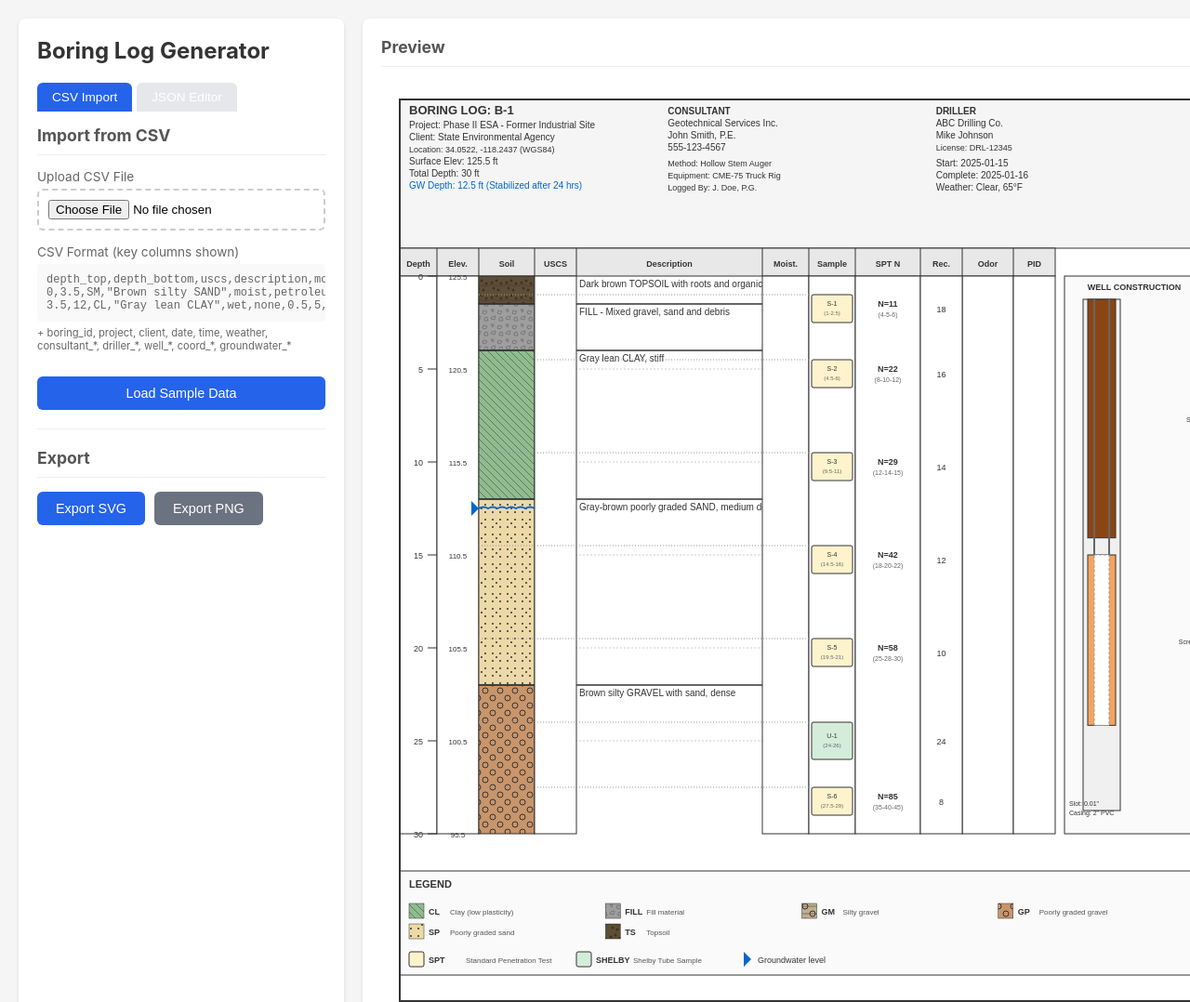
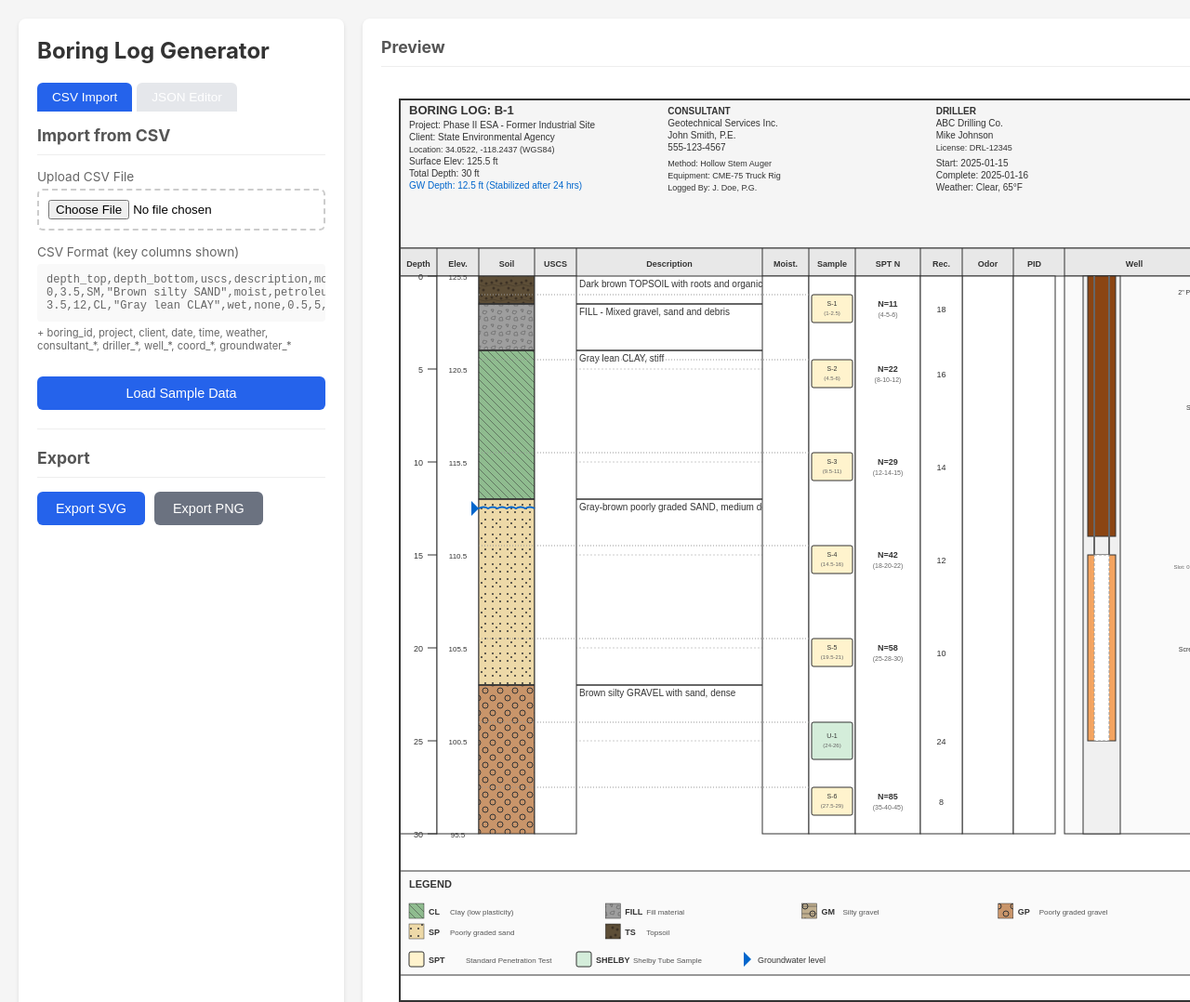
Before and after one commit to 29thfloor/soil-log-generator, a plain HTML site: page index.html in a window 1280 px wide. Shown: the top 1078 px of the page at 93% size. Drawn offline with Linux system fonts and the light colour scheme.

Commit message:
Fix well diagram to span full depth matching soil columns
- Well diagram now aligns with depth scale (full height)
- Added 'Well' column header in header row
- Repositioned well component labels to side annotations
- Casing and slot size labels positioned near their components

```diff
--- a/boring-log.js
+++ b/boring-log.js
@@ -114,7 +114,7 @@ class BoringLog {
 
     // Render components
     this.renderHeader(mainGroup, columnsWidth + wellSpace);
-    this.renderColumnHeaders(mainGroup, headerHeight - 30);
+    this.renderColumnHeaders(mainGroup, headerHeight - 30, hasWellData);
     this.renderDepthScale(mainGroup, headerHeight, graphicHeight, totalDepth);
     this.renderSoilLayers(mainGroup, headerHeight, graphicHeight, totalDepth);
     this.renderSamples(mainGroup, headerHeight, totalDepth);
@@ -605,16 +605,18 @@ class BoringLog {
     }
   }
 
-  renderColumnHeaders(parent, y) {
-    const { colors } = this.config;
+  renderColumnHeaders(parent, y, hasWellData = false) {
+    const { colors, wellPanelWidth } = this.config;
     const columns = this.activeColumns;
     let x = 0;
+    const columnsWidth = Object.values(columns).reduce((sum, col) => sum + col.width, 0);
+    const totalWidth = columnsWidth + (hasWellData ? wellPanelWidth + 10 : 0);
 
     // Header row background
     const headerRow = document.createElementNS('http://www.w3.org/2000/svg', 'rect');
     headerRow.setAttribute('x', '0');
     headerRow.setAttribute('y', y);
-    headerRow.setAttribute('width', Object.values(columns).reduce((sum, col) => sum + col.width, 0));
+    headerRow.setAttribute('width', totalWidth);
     headerRow.setAttribute('height', '30');
     headerRow.setAttribute('fill', '#e8e8e8');
     headerRow.setAttribute('stroke', colors.border);
@@ -639,6 +641,25 @@ class BoringLog {
       parent.appendChild(label);
 
       x += col.width;
+    }
+
+    // Well column header if well data exists
+    if (hasWellData) {
+      const wellX = columnsWidth + 10;
+      const sep = document.createElementNS('http://www.w3.org/2000/svg', 'line');
+      sep.setAttribute('x1', wellX);
+      sep.setAttribute('y1', y);
+      sep.setAttribute('x2', wellX);
+      sep.setAttribute('y2', y + 30);
+      sep.setAttribute('stroke', colors.border);
+      parent.appendChild(sep);
+
+      const label = this.createText('Well', wellX + wellPanelWidth / 2, y + 20, {
+        fontSize: '9px',
+        fontWeight: 'bold',
+        textAnchor: 'middle'
+      });
+      parent.appendChild(label);
     }
   }
 
@@ -973,7 +994,7 @@ class BoringLog {
     const { colors, wellPanelWidth, depthScale } = this.config;
     const { well, boring } = this.data;
 
-    // Panel background
+    // Panel background - full height to match soil columns
     const panelBg = document.createElementNS('http://www.w3.org/2000/svg', 'rect');
     panelBg.setAttribute('x', startX);
     panelBg.setAttribute('y', startY);
@@ -983,21 +1004,13 @@ class BoringLog {
     panelBg.setAttribute('stroke', colors.border);
     parent.appendChild(panelBg);
 
-    // Panel title
-    const title = this.createText('WELL CONSTRUCTION', startX + wellPanelWidth / 2, startY + 15, {
-      fontSize: '9px',
-      fontWeight: 'bold',
-      textAnchor: 'middle'
-    });
-    parent.appendChild(title);
-
-    // Well diagram area
+    // Well diagram area - spans full height to align with depth scale
     const diagramX = startX + 20;
     const diagramWidth = 40;
-    const diagramTop = startY + 25;
-    const diagramHeight = height - 50;
+    const diagramTop = startY;
+    const diagramHeight = height;
 
-    // Calculate positions based on depths
+    // Calculate positions based on depths - now aligns with soil column depths
     const getY = (depth) => diagramTop + (depth / totalDepth) * diagramHeight;
 
     // Draw borehole
@@ -1089,23 +1102,29 @@ class BoringLog {
     casingRight.setAttribute('stroke-width', '2');
     parent.appendChild(casingRight);
 
-    // Well details text
-    const detailsY = startY + height - 20;
-    let detailLine = 0;
+    // Well details as side labels
+    const labelX = startX + wellPanelWidth - 5;
 
+    // Casing label near top
     if (well.casingDiameter) {
-      const casingText = this.createText(`Casing: ${well.casingDiameter}" ${well.casingMaterial || ''}`, startX + 5, detailsY - (detailLine * 10), {
-        fontSize: '7px'
+      const casingY = casingTop + 20;
+      const casingText = `${well.casingDiameter}" ${well.casingMaterial || ''}`;
+      const casingLabel = this.createText(casingText, labelX, casingY, {
+        fontSize: '7px',
+        textAnchor: 'end'
       });
-      parent.appendChild(casingText);
-      detailLine++;
+      parent.appendChild(casingLabel);
     }
 
-    if (well.screenSlotSize) {
-      const slotText = this.createText(`Slot: ${well.screenSlotSize}"`, startX + 5, detailsY - (detailLine * 10), {
-        fontSize: '7px'
+    // Slot size label near screen
+    if (well.screenSlotSize && well.screenTop !== undefined) {
+      const slotY = getY(well.screenTop) + 15;
+      const slotLabel = this.createText(`Slot: ${well.screenSlotSize}"`, labelX, slotY, {
+        fontSize: '6px',
+        textAnchor: 'end',
+        fill: '#666'
       });
-      parent.appendChild(slotText);
+      parent.appendChild(slotLabel);
     }
   }
 
--- a/index.html
+++ b/index.html
@@ -229,8 +229,8 @@
     </div>
   </div>
 
-  <script src="csv-parser.js?v=7"></script>
-  <script src="boring-log.js?v=7"></script>
+  <script src="csv-parser.js?v=8"></script>
+  <script src="boring-log.js?v=8"></script>
   <script>
     // Sample data for demonstration
     const sampleData = {
```
Also changed, not shown: 2 other files.
